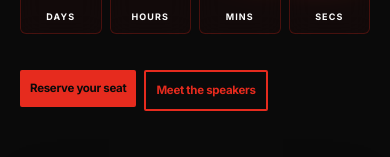
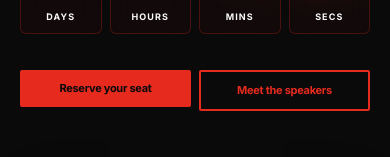
Before and after one commit to shaunak44oop/react-tedx, a React (Vite) app: page / in a window 390 px wide. Shown: the part 423-580 px from the top of the page. Built offline with nearby package versions, Linux system fonts and the light colour scheme; the HTML template or start-up script is replaced by a standard one.

Commit message:
Refactor mobile buttons to use grid layout
Updated mobile button layout to use a grid system for better alignment and responsiveness.

```diff
--- a/src/pages/home.tsx
+++ b/src/pages/home.tsx
@@ -83,22 +83,23 @@ export function Home() {
               <Countdown target="2026-10-03T09:00:00" />
             </div>
 
+            {/* EQUALIZED GRID-BASED MOBILE BUTTONS */}
             <motion.div
               initial={{ opacity: 0, y: 10 }}
               animate={{ opacity: 1, y: 0 }}
               transition={{ duration: 0.5, delay: 0.6 }}
-              className="mt-9 flex flex-nowrap gap-2 sm:gap-3.5 max-w-[380px]"
+              className="mt-9 grid max-w-[380px] grid-cols-2 gap-2 sm:gap-3.5"
             >
               <SpotlightButton
                 to="/register"
-                className="flex-1 justify-center text-center !px-2.5 sm:!px-5 !py-2.5 sm:!py-3 !text-[11.5px] sm:!text-[14px] whitespace-nowrap"
+                className="flex w-full items-center justify-center !px-1 sm:!px-4 !py-2.5 sm:!py-3 text-center !text-[11px] sm:!text-[13px] whitespace-nowrap"
               >
                 Reserve your seat
               </SpotlightButton>
               <SpotlightButton
                 to="/speakers"
                 variant="outline"
-                className="flex-1 justify-center text-center !px-2.5 sm:!px-5 !py-2.5 sm:!py-3 !text-[11.5px] sm:!text-[14px] whitespace-nowrap"
+                className="flex w-full items-center justify-center !px-1 sm:!px-4 !py-2.5 sm:!py-3 text-center !text-[11px] sm:!text-[13px] whitespace-nowrap"
               >
                 Meet the speakers
               </SpotlightButton>
```
